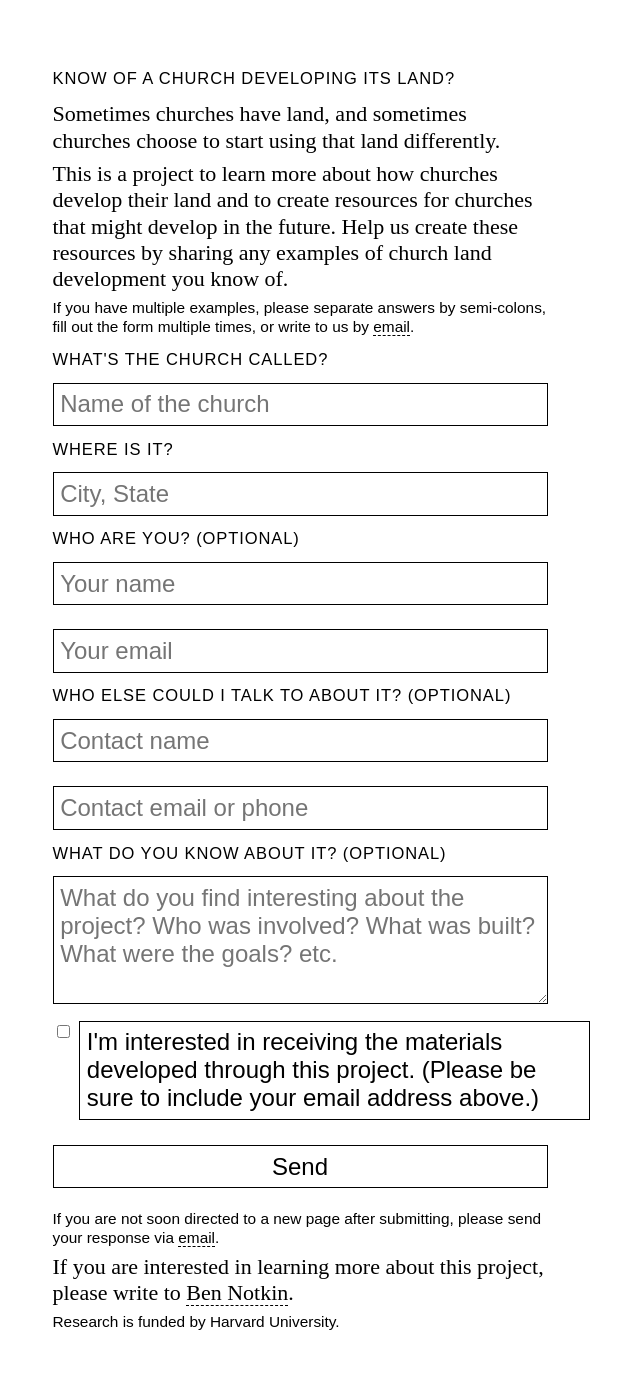
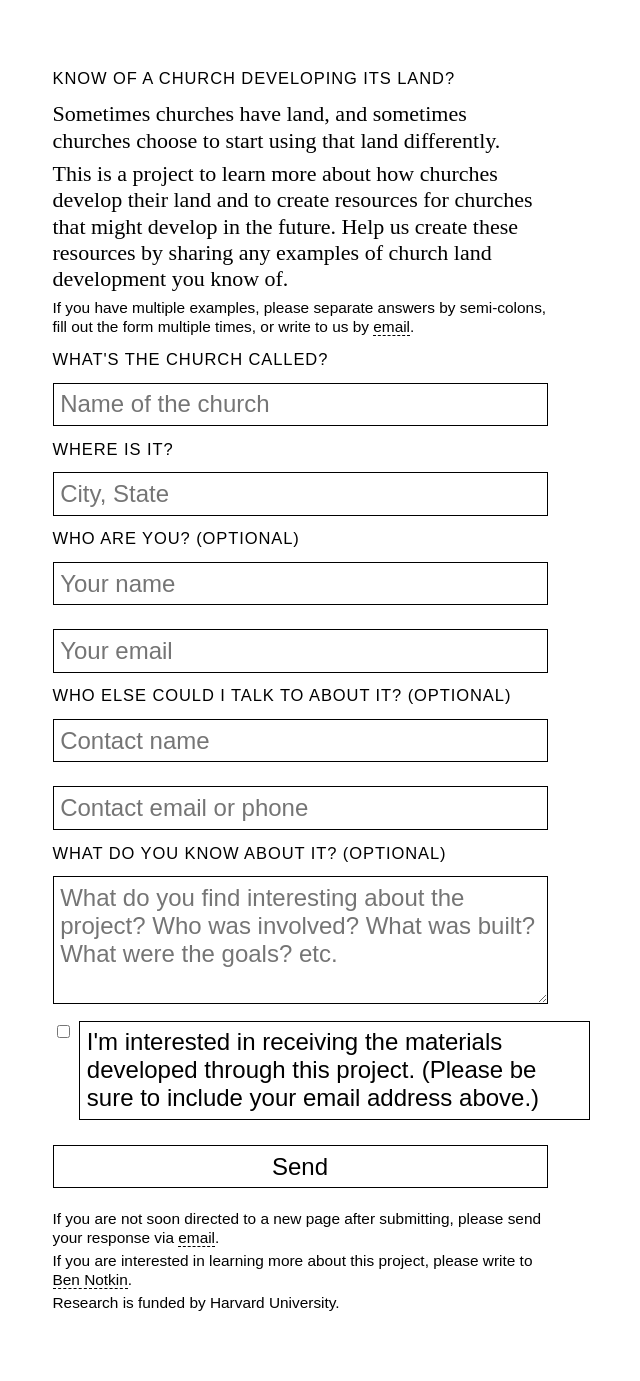
Before and after one commit to bennotkin/bennotkin.github.io, a Jekyll site: the page church-land/index.html, which Jekyll copies as it is, in a window 1280 px wide. Shown: the whole page, without its empty margins (340-980 px from the left). Built offline with Jekyll 4.4.1, drawn with Linux system fonts in a browser that asks for light colours.

Commit message:
Update index.html

```diff
--- a/church-land/index.html
+++ b/church-land/index.html
@@ -81,7 +81,7 @@
       })
     </script>
       <p class="disclaimer">If you are not soon directed to a new page after submitting, please send your response via <a href="mailto:notking@gsd.harvard.edu">email</a>.<br></p>
-      <p>If you are interested in learning more about this project, please write to <a href="mailto:notkin@gsd.harvard.edu">Ben Notkin</a>.
+      <p class="disclaimer">If you are interested in learning more about this project, please write to <a href="mailto:notkin@gsd.harvard.edu">Ben Notkin</a>.
       <p class="disclaimer">Research is funded by Harvard University.</p>
     </div>
   </body>
```
